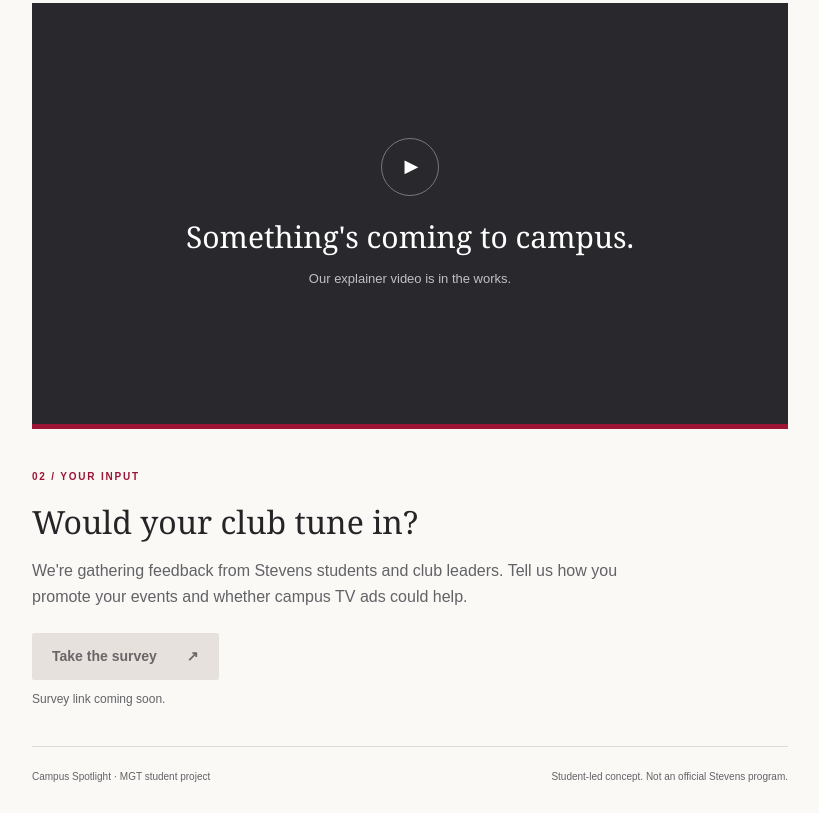
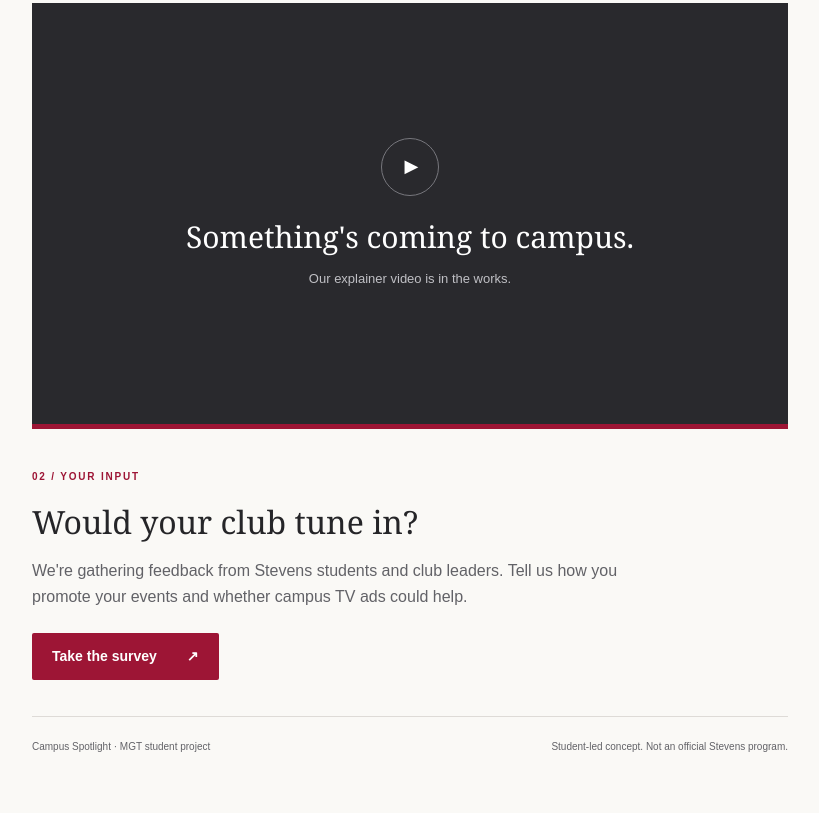
Before and after one commit to grantdibiase/mgt-one-page-website, a plain HTML site: page index.html in a window 1280 px wide. Shown: the part 612-1425 px from the top of the page, without its empty margins (230-1049 px from the left). After the commit the page ends 1395 px from the top, so only its background shows below. Drawn offline with Linux system fonts and the light colour scheme.

Commit message:
Connect survey button to Google Form

```diff
--- a/index.html
+++ b/index.html
@@ -34,11 +34,7 @@
       <p class="eyebrow">02 / YOUR INPUT</p>
       <h2 id="survey-title">Would your club tune in?</h2>
       <p>We're gathering feedback from Stevens students and club leaders. Tell us how you promote your events and whether campus TV ads could help.</p>
-      <!-- SURVEY PLACEHOLDER: Replace this disabled button with:
-           <a class="button" href="YOUR_SURVEY_URL" target="_blank" rel="noopener noreferrer">Take the survey ↗</a>
-           Then remove the "Survey link coming soon" note. -->
-      <button class="button" type="button" disabled>Take the survey <span aria-hidden="true">↗</span></button>
-      <p class="note">Survey link coming soon.</p>
+      <a class="button" href="https://docs.google.com/forms/d/e/1FAIpQLSe-j_t4ZiHduJfb6pMK_nvQcLs8Q_jQqDebdguylfshlLEZXw/viewform" target="_blank" rel="noopener noreferrer">Take the survey <span aria-hidden="true">↗</span></a>
     </section>
     <footer><span>Campus Spotlight · MGT student project</span><span>Student-led concept. Not an official Stevens program.</span></footer>
   </main>
```
